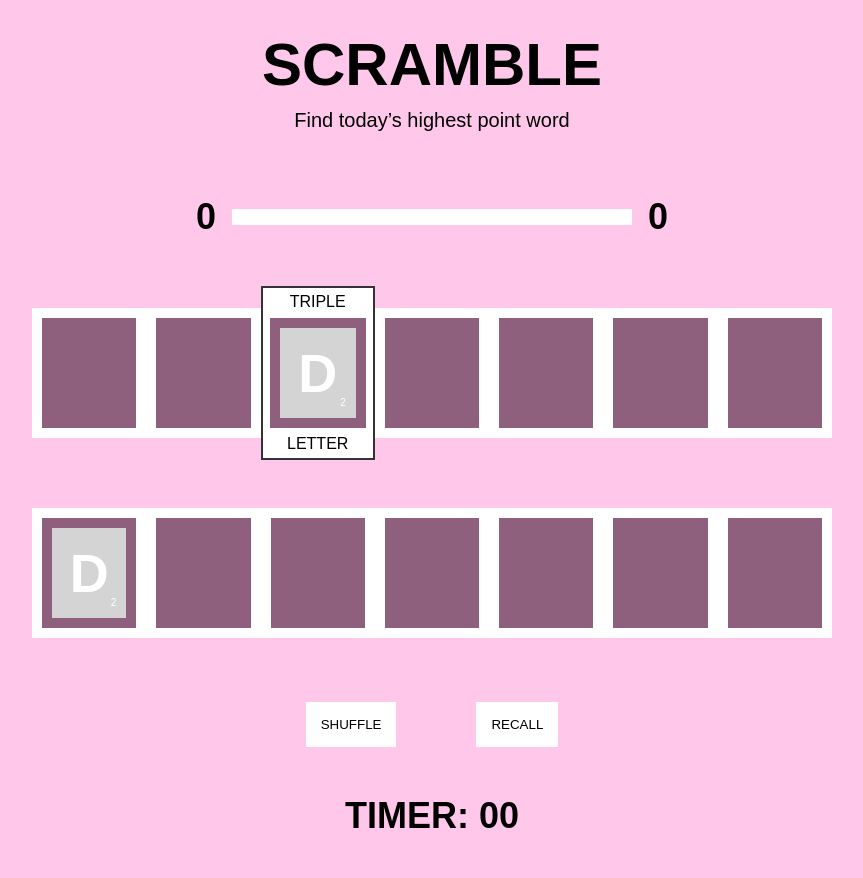
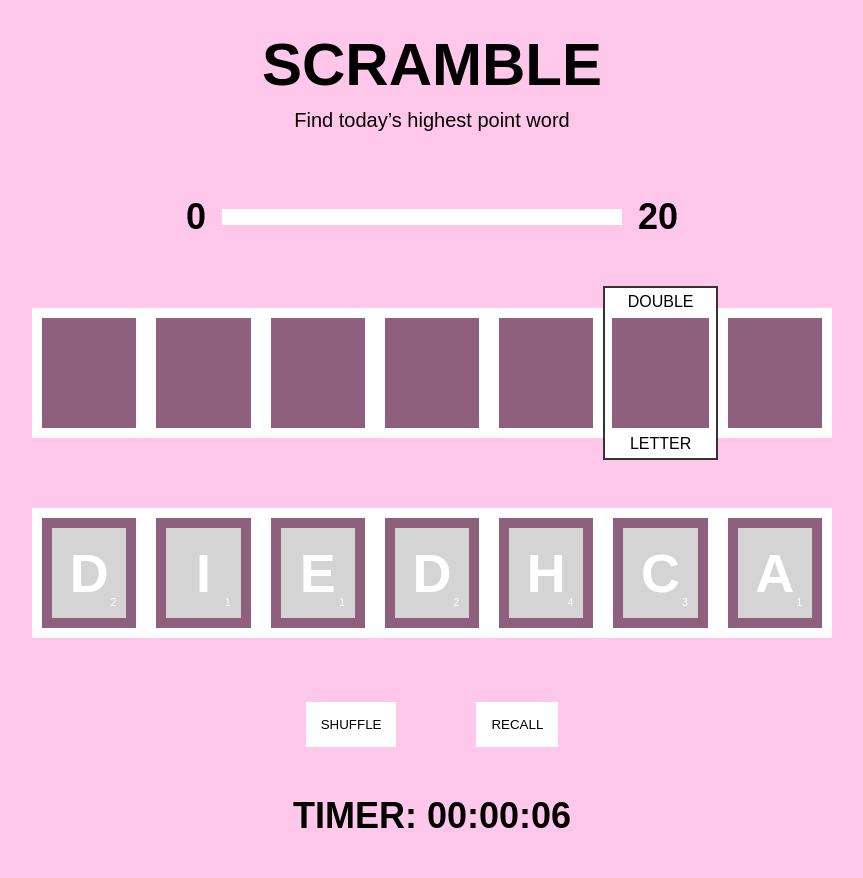
Before and after one commit to muhammad-r39/scramble, a PHP site: page / in a window 1280 px wide. Shown: the top 878 px of the page, without its empty margins (208-1071 px from the left). Run offline with PHP 8.4, Linux system fonts and the light colour scheme.

Commit message:
Complete Basic Logics

```diff
--- a/game.js
+++ b/game.js
@@ -0,0 +1,236 @@
+document.addEventListener("DOMContentLoaded", () => {
+  const letterScores = {
+    A: 1,
+    B: 3,
+    C: 3,
+    D: 2,
+    E: 1,
+    F: 4,
+    G: 2,
+    H: 4,
+    I: 1,
+    J: 8,
+    K: 5,
+    L: 1,
+    M: 3,
+    N: 1,
+    O: 1,
+    P: 3,
+    Q: 10,
+    R: 1,
+    S: 1,
+    T: 1,
+    U: 1,
+    V: 4,
+    W: 4,
+    X: 8,
+    Y: 4,
+    Z: 10,
+  };
+
+  const vowels = ["A", "E", "I", "O", "U"];
+  const allLetters = Object.keys(letterScores);
+  let generatedLetters = [];
+  let startTime = Date.now();
+  let playerScore = 0;
+  let currentWord = "";
+
+  async function validateWord() {
+    const playerScore = document.querySelector(".player-score");
+
+    if (!playerScore) {
+      return false;
+    }
+
+    if (currentWord.length === 0) {
+      return false;
+    }
+
+    playerScore.classList.add("processing");
+    await new Promise((resolve) => setTimeout(resolve, 0));
+
+    try {
+      let response = await fetch(
+        `https://api.dictionaryapi.dev/api/v2/entries/en/${currentWord}`
+      );
+
+      if (!response.ok) {
+        return false;
+      }
+
+      let data = await response.json();
+      return Array.isArray(data) && data.length > 0;
+    } catch (error) {
+      console.error("Error validating word:", error);
+      return false;
+    } finally {
+      playerScore.classList.remove("processing");
+    }
+  }
+
+  async function updatePlayerScore(score = playerScore) {
+    const playerScore = document.querySelector(".player-score");
+    playerScore.textContent = score;
+
+    if (score > 0) {
+      playerScore.classList.add("invalid");
+      if (await validateWord()) {
+        playerScore.classList.remove("invalid");
+      } else {
+        playerScore.classList.add("invalid");
+      }
+    } else {
+      playerScore.classList.remove("invalid");
+    }
+  }
+
+  function generateLetters() {
+    let letters = [];
+    let vowelCount = Math.floor(Math.random() * 3) + 2;
+
+    for (let i = 0; i < vowelCount; i++) {
+      letters.push(vowels[Math.floor(Math.random() * vowels.length)]);
+    }
+
+    while (letters.length < 7) {
+      let randomLetter =
+        allLetters[Math.floor(Math.random() * allLetters.length)];
+      if (!vowels.includes(randomLetter)) {
+        letters.push(randomLetter);
+      }
+    }
+
+    generatedLetters = letters;
+    generatedLetters.sort(() => Math.random() - 0.5);
+
+    displayLetters();
+    setBoostSlot();
+  }
+
+  // Display Letters
+  function displayLetters() {
+    const letterSlots = document.querySelectorAll(".letter-generator .slot");
+    letterSlots.forEach((slot, index) => {
+      let letter = generatedLetters[index];
+      slot.innerHTML = `<div class="letter-wrapper" data-letter-index="${index}" draggable="true">
+                          <span class="letter">${letter}</span>
+                          <span class="point">${letterScores[letter]}</span>
+                        </div>`;
+      addDragEvent(slot);
+    });
+    addDropEvent();
+  }
+
+  // Boost Slot
+  function setBoostSlot() {
+    let randomSlotIndex = Math.floor(Math.random() * 7) + 1;
+    let boostedSlot = document.querySelector(
+      `.word-assembly [data-slot-id='${randomSlotIndex}']`
+    );
+    boostedSlot.setAttribute("data-boost-by", Math.random() < 0.5 ? 2 : 3);
+  }
+
+  // Calculate Points
+  function calculatePointsAndWord() {
+    playerScore = 0;
+    currentWord = "";
+
+    document
+      .querySelectorAll(".word-assembly .letter-wrapper")
+      .forEach((letter) => {
+        const point = parseInt(letter.querySelector(".point").textContent);
+        currentWord += letter
+          .querySelector(".letter")
+          .textContent.toLowerCase();
+
+        const multiplier =
+          letter.closest(".slot").getAttribute("data-boost-by") || 1;
+
+        playerScore += point * parseInt(multiplier);
+
+        updatePlayerScore();
+      });
+  }
+
+  // Drag
+  function addDragEvent(letterSlot) {
+    letterSlot.addEventListener("dragstart", (e) => {
+      e.dataTransfer.setData(
+        "text",
+        e.target.getAttribute("data-letter-index")
+      );
+    });
+  }
+
+  // Drop
+  function addDropEvent() {
+    const wordAssembly = document.querySelector(".word-assembly");
+
+    wordAssembly.addEventListener("dragover", (e) => {
+      e.preventDefault();
+    });
+
+    wordAssembly.addEventListener("drop", (e) => {
+      e.preventDefault();
+      let draggedSlotId = e.dataTransfer.getData("text");
+      let draggedElement = document.querySelector(
+        `[data-letter-index='${draggedSlotId}']`
+      );
+
+      let emptySlot = [
+        ...document.querySelectorAll(".word-assembly .slot .slot-wrapper"),
+      ].find((wrapper) => wrapper.children.length === 0);
+
+      if (emptySlot) {
+        emptySlot.appendChild(draggedElement);
+      }
+      calculatePointsAndWord();
+    });
+  }
+
+  generateLetters();
+
+  // Shuffle
+  document.getElementById("shuffle").addEventListener("click", () => {
+    if (
+      document.querySelectorAll(".letter-generator .letter-wrapper").length < 7
+    ) {
+      alert("You need to recall first.");
+      return;
+    }
+    generatedLetters.sort(() => Math.random() - 0.5);
+    displayLetters();
+  });
+
+  // Recall
+  document.getElementById("recall").addEventListener("click", () => {
+    document
+      .querySelectorAll(".word-assembly .letter-wrapper")
+      .forEach((letter) => {
+        const index = letter.getAttribute("data-letter-index");
+        document
+          .querySelectorAll(".letter-generator .slot")
+          [index].appendChild(letter);
+      });
+    currentWord = "";
+    updatePlayerScore(0);
+  });
+
+  // Timer
+  function updateTimer() {
+    let elapsed = Math.floor((Date.now() - startTime) / 1000);
+    hours = Math.floor(elapsed / 3600);
+    minutes = Math.floor((elapsed - hours * 3600) / 60);
+    seconds = elapsed - hours * 3600 - minutes * 60;
+
+    timeString =
+      hours.toString().padStart(2, "0") +
+      ":" +
+      minutes.toString().padStart(2, "0") +
+      ":" +
+      seconds.toString().padStart(2, "0");
+
+    document.querySelector(".time-count").textContent = timeString;
+  }
+  setInterval(updateTimer, 1000);
+});
--- a/index.html
+++ b/index.html
@@ -16,19 +16,17 @@
         <div class="scores">
           <span class="player-score">0</span>
           <span class="progress-bar"></span>
-          <span class="highest-score">0</span>
+          <span class="highest-score">20</span>
         </div>
-        <div class="word-assmbly">
+        <div class="word-assembly">
           <div class="slot" data-slot-id="1">
             <div class="slot-wrapper"></div>
           </div>
           <div class="slot" data-slot-id="2">
             <div class="slot-wrapper"></div>
           </div>
-          <div class="slot" data-slot-id="3" data-boost-by="3">
-            <div class="slot-wrapper">
-              <div class="letter">D<span class="point">2</span></div>
-            </div>
+          <div class="slot" data-slot-id="3">
+            <div class="slot-wrapper"></div>
           </div>
           <div class="slot" data-slot-id="4">
             <div class="slot-wrapper"></div>
@@ -44,15 +42,13 @@
           </div>
         </div>
         <div class="letter-generator">
-          <div class="slot" data-slot-id="1">
-            <div class="letter">D<span class="point">2</span></div>
-          </div>
-          <div class="slot" data-slot-id="2"></div>
-          <div class="slot" data-slot-id="3"></div>
-          <div class="slot" data-slot-id="4"></div>
-          <div class="slot" data-slot-id="5"></div>
-          <div class="slot" data-slot-id="6"></div>
-          <div class="slot" data-slot-id="7"></div>
+          <div class="slot"></div>
+          <div class="slot"></div>
+          <div class="slot"></div>
+          <div class="slot"></div>
+          <div class="slot"></div>
+          <div class="slot"></div>
+          <div class="slot"></div>
         </div>
         <div class="action">
           <button id="shuffle">SHUFFLE</button>
--- a/styles.css
+++ b/styles.css
@@ -59,13 +59,40 @@ body {
   font-weight: 700;
 }
 
+.player-score::before {
+  position: absolute;
+  top: -15px;
+  left: 50%;
+  width: 100px;
+  font-size: 12px;
+  transform: translateX(-50%);
+}
+
+.player-score {
+  position: relative;
+  display: inline-block;
+}
+
+.player-score.invalid,
+.player-score.processing {
+  color: #e91e63;
+}
+
+.player-score.invalid::before {
+  content: "Not a valid word!";
+}
+
+.player-score.processing::before {
+  content: "Validating...";
+}
+
 .progress-bar {
   width: 400px;
   height: 1rem;
   background-color: #fff;
 }
 
-.word-assmbly,
+.word-assembly,
 .letter-generator {
   display: flex;
   align-items: center;
@@ -79,39 +106,39 @@ body {
   padding: 10px;
 }
 
-.word-assmbly .slot-wrapper {
+.word-assembly .slot-wrapper {
   padding: 10px;
   background-color: #8f5f7e;
   width: 100%;
   height: 100%;
 }
 
-.word-assmbly .slot {
+.word-assembly .slot {
   background-color: #fff;
 }
 
-.word-assmbly .slot[data-boost-by] {
+.word-assembly .slot[data-boost-by] {
   border: 2px solid #333;
   height: 174px;
   padding: 30px 7px;
 }
 
-.word-assmbly .slot[data-boost-by]::before {
+.word-assembly .slot[data-boost-by]::before {
   position: absolute;
   left: 0;
   right: 0;
   top: 5px;
 }
 
-.word-assmbly .slot[data-boost-by="2"]::before {
+.word-assembly .slot[data-boost-by="2"]::before {
   content: "DOUBLE";
 }
 
-.word-assmbly .slot[data-boost-by="3"]::before {
+.word-assembly .slot[data-boost-by="3"]::before {
   content: "TRIPLE";
 }
 
-.word-assmbly .slot[data-boost-by]::after {
+.word-assembly .slot[data-boost-by]::after {
   content: "LETTER";
   position: absolute;
   left: 0;
@@ -124,7 +151,7 @@ body {
   background-color: #8f5f7e;
 }
 
-.letter {
+.letter-wrapper {
   position: relative;
   width: 100%;
   height: 100%;
@@ -135,9 +162,18 @@ body {
   color: #fff;
   font-size: 54px;
   font-weight: 700;
+  cursor: grab;
 }
 
-.letter .point {
+.letter-wrapper:active {
+  cursor: grabbing;
+}
+
+.word-assembly .letter-wrapper {
+  cursor: initial;
+}
+
+.letter-wrapper .point {
   position: absolute;
   font-size: 10px;
   bottom: 10px;
```
Also changed, not shown: other parts of styles.css (+21 -21 lines).
